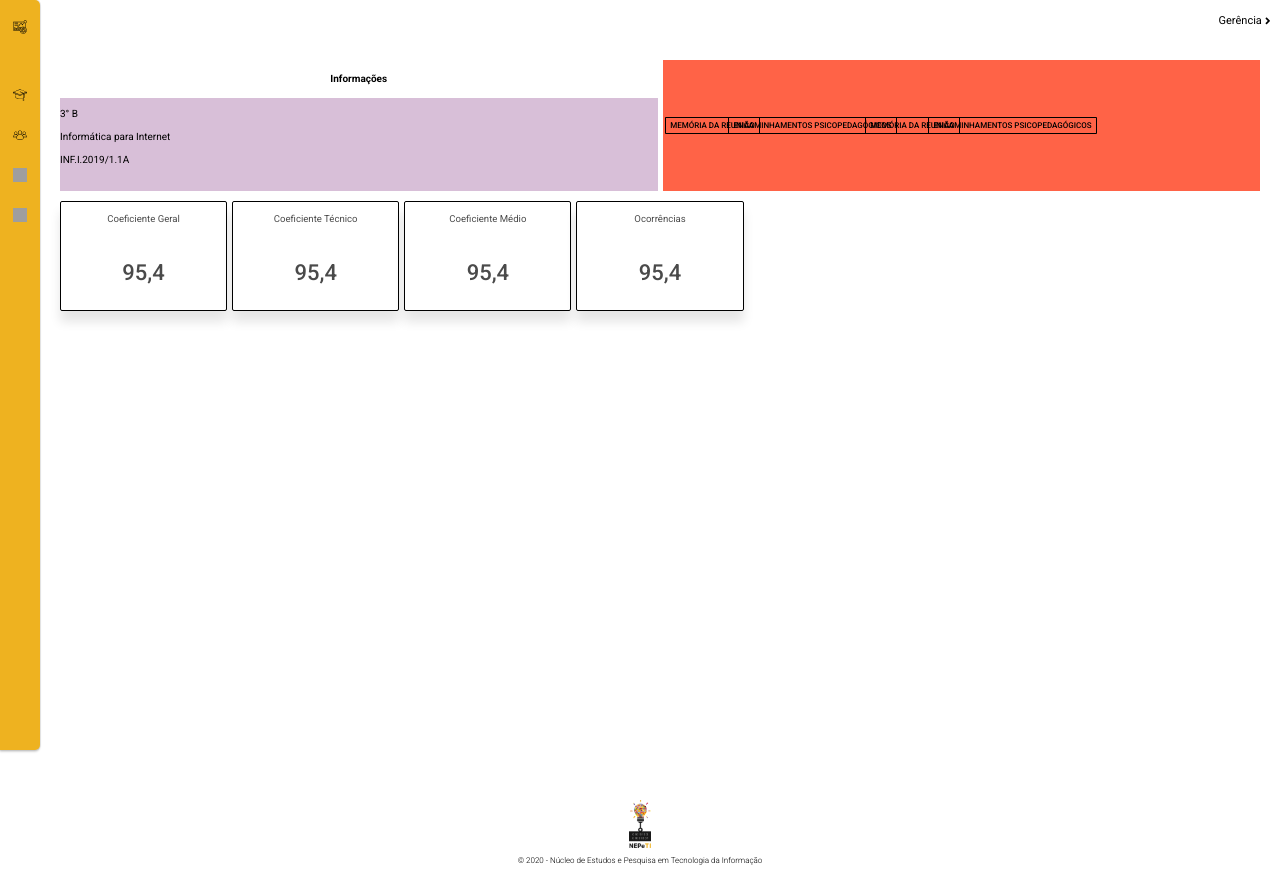
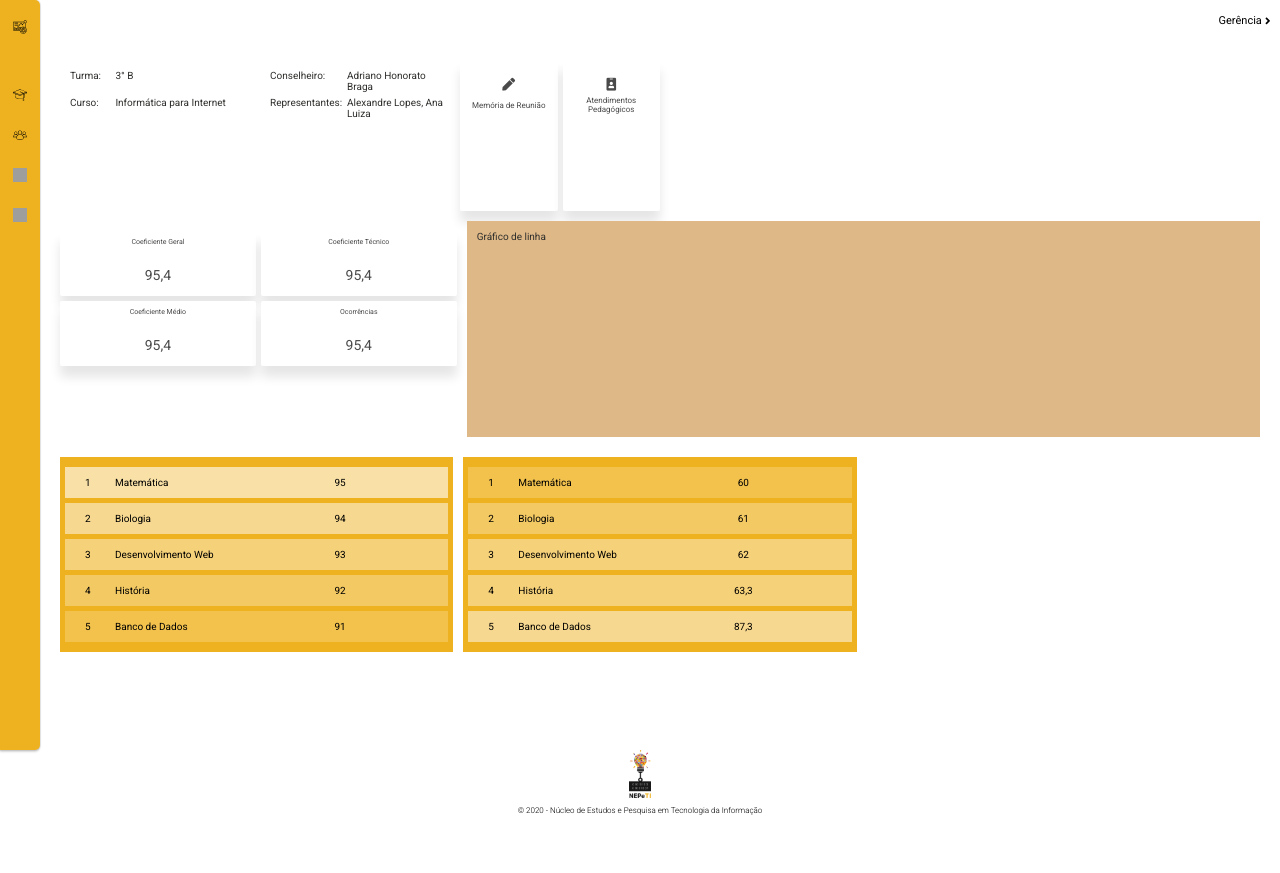
Before and after one commit to AlexandreL0pes/Aconselha, a PHP site: page /public_html/turma.html in a window 1280 px wide. After the commit the page ends 815 px from the top, so only its background shows below. Run offline with PHP 8.4, Linux system fonts and the light colour scheme; some libraries are stand-ins or nearby versions; grey boxes are pictures that could not be loaded.

Commit message:
Adição do local para o gráfico

```diff
--- a/public_html/assets/css/index.css
+++ b/public_html/assets/css/index.css
@@ -20,7 +20,7 @@
 body {
   margin: 0;
   padding: 0;
-  color: black;
+  color: #2f2f2d;
   font-family: "Roboto", sans-serif;
   font-size: 0.75rem;
   font-weight: 500;
@@ -242,6 +242,8 @@ html {
   /* background-color: #8fd4d9; */
   /* padding-left: 40px; */
   margin: 20px;
+  display: grid;
+  row-gap: 10px;
 }
 
 .main-header {
--- a/public_html/assets/css/turma.css
+++ b/public_html/assets/css/turma.css
@@ -1,10 +1,161 @@
-.title-turma {
+.head-turma {
+  display: grid;
+  grid-template-columns: repeat(auto-fill, minmax(200px, 1fr));
+  /* grid-template-rows: repeat(auto-fill, minmax(60px, 1fr)); */
+  grid-template-rows: 1fr;
+  font-size: 10px;
+
+  font-weight: normal;
+}
+.info-turma {
+  display: grid;
+  grid-template-columns: 1fr;
+  /* grid-template-rows: repeat(auto-fit, minmax(10px, 1fr)); */
+  grid-template-rows: repeat(3, 2em);
+  /* align-content: center;
+  justify-content: center; */
+  display: grid;
+  grid-template-columns: 0.3fr 1fr;
+  grid-template-rows: repeat(auto-fill, minmax(20px, 1fr));
+  /* align-items: center; */
+  /* grid-auto-flow: row; */
+  grid-gap: 5px;
+  padding: 10px;
+}
+
+.info-turma p {
+  font-size: 1em;
+  font-weight: 400;
+}
+
+.info {
+  display: grid;
+  grid-template-columns: 0.4fr 1fr;
+  grid-template-rows: repeat(auto-fill, minmax(20px, 1fr));
+  /* align-items: center; */
+  /* grid-auto-flow: row; */
+  grid-gap: 5px;
+  padding: 10px;
+}
+
+.actions {
+  display: grid;
+  grid-template-columns: repeat(auto-fill, minmax(80px, 1fr));
+  /* grid-template-rows: minmax(50px, 1fr) minmax(50px, 1fr); */
+  grid-gap: 5px;
+  font-size: 8px;
+}
+.actions .action-card {
+  display: grid;
+  grid-template-rows: repeat(auto-fill, minmax(30px, 1fr));
+  align-items: center;
+  justify-items: center;
+  text-align: center;
+  place-items: center;
+
+  background-color: #fff;
+  border-radius: 2px;
+  box-shadow: 0 0.5em 1em -0.125em rgba(10, 10, 10, 0.1),
+    0 0 0 1px rgba(10, 10, 10, 0.02);
+  color: #4a4a4a;
+  box-shadow: 0 11px 11px 0 rgba(0, 0, 0, 0.1);
+  transition: box-shadow ease-in-out 0.4s;
+
+  cursor: pointer;
+}
+
+.actions .action-card .logo {
+  /* height: 1.6em; */
+  font-size: 1.6em;
+  margin-top: 20px;
+}
+
+.overview {
+  display: grid;
+  grid-template-columns: minmax(50px, 1fr) 2fr;
+  /* grid-template-rows: repeat(auto-fill, minmax(60px, 1fr)); */
+  /* grid-template-rows: 1fr; */
+  font-size: 10px;
+  font-weight: normal;
+  grid-gap: 10px;
+}
+
+.info-card {
+  background-color: #fff;
+  border-radius: 2px;
+  box-shadow: 0 0.5em 1em -0.125em rgba(10, 10, 10, 0.1),
+    0 0 0 1px rgba(10, 10, 10, 0.02);
+  color: #4a4a4a;
+  grid-gap: 0;
+  box-shadow: 0 11px 11px 0 rgba(0, 0, 0, 0.1);
+  transition: box-shadow ease-in-out 0.4s;
+}
+
+.info-cards {
+  display: grid;
+  grid-column: 1/1;
+  grid-template-columns: repeat(2, minmax(50px, 1fr));
+  grid-template-rows: repeat(auto-fill, minmax(50px, 1fr));
+  grid-gap: 5px;
+  margin-top: 10px;
+}
+
+.info-card {
+  display: grid;
+  align-items: center;
+  justify-items: center;
+  grid-template-rows: repeat(auto-fill, 15px 1fr);
+  background-color: #fff;
+  border-radius: 2px;
+  box-shadow: 0 0.5em 1em -0.125em rgba(10, 10, 10, 0.1),
+    0 0 0 1px rgba(10, 10, 10, 0.02);
+  color: #4a4a4a;
+  margin: 0px;
+  padding: 0px;
+  grid-gap: 0;
+  box-shadow: 0 11px 11px 0 rgba(0, 0, 0, 0.1);
+  transition: box-shadow ease-in-out 0.4s;
+}
+
+.info-card .titulo {
+  display: grid;
+  font-size: 14px;
+  font-weight: 400;
+  align-content: center;
+}
+
+.info-card .subtitulo {
+  display: grid;
+  font-size: 0.7em;
+  font-weight: 400;
+  align-content: initial;
+}
+
+.overview .grafico {
+  background: burlywood;
+  /* grid-column: 2/ span 2;
+  grid-row: 1/span 2; */
+  padding: 10px;
+}
+.overview .graficoLinha {
+  width: 80%;
+  height: 20%;
+}
+
+.materias {
+  display: grid;
+  grid-template-columns: repeat(3, minmax(150px, 1fr));
+  font-size: 10px;
+  font-weight: normal;
+  grid-gap: 10px;
+}
+/* .title-turma {
   font-size: 1em;
 }
 
 .head-turma {
   display: grid;
-  grid-template-columns: 1fr 1fr;
+  grid-template-columns: .6fr 1fr;
   grid-template-rows: repeat(auto-fill, minmax(50px, 1fr));
   font-size: 10px;
   grid-gap: 5px;
@@ -13,22 +164,19 @@
 
 .info-turma {
   display: grid;
+  grid-template-rows: repeat(auto-fill, minmax(20px, 1fr));
 }
-.info-turma .title {
-  text-align: center;
-}
+
 .info-turma .info {
   display: grid;
-  grid-template-rows: repeat(auto-fill, minmax(20px, 1fr));
-  /* grid-template-columns: 5em 1fr; */
+  grid-template-rows: repeat(auto-fill, minmax(30px, 1fr));
+  grid-template-columns: 5em 1fr;
   font-size: 10px;
   background-color: thistle;
-  /* padding: 10px; */
 }
 
 .actions {
   display: grid;
-  grid-template-columns: repeat(auto-fill, 100px);
   align-items: center;
   justify-items: center;
   background-color: tomato;
@@ -36,8 +184,8 @@
 
 a.button {
   display: inline-block;
-  /* padding: 0.35em 1.2em;
-  margin: 0 0.3em 0.3em 0; */
+  padding: 0.35em 1.2em;
+  margin: 0 0.3em 0.3em 0;
   border: 0.1em solid black;
   border-radius: 0.12em;
   box-sizing: border-box;
@@ -55,8 +203,8 @@ a.button:hover {
 }
 .info-cards {
   display: grid;
-  grid-template-columns: repeat(auto-fill, minmax(150px, 1fr));
-  grid-template-rows: repeat(auto-fill, minmax(110px, 1fr));
+  grid-template-columns: repeat(auto-fill, minmax(100px, 1fr));
+  grid-template-rows: repeat(auto-fill, minmax(70px, 1fr));
   grid-gap: 5px;
   margin-top: 10px;
 }
@@ -90,4 +238,108 @@ a.button:hover {
 	font-size: .8em;
 	font-weight: 400;
 	align-content: initial;
+} */
+
+/* Lista */
+
+.list ul {
+  position: relative;
+  /* width: 200px; */
+  /* margin: 100px auto 0; */
+  padding: 5px;
+  box-sizing: border-box;
+  background: #eeb220;
+  /* box-shadow: inset 0 0 15px rgba(0, 0, 0, 0); */
 }
+
+.list ul li {
+  display: flex;
+  background: rgba(255, 255, 255, 0.1);
+  padding: 10px 20px;
+  list-style: none;
+  color: black;
+  margin: 5px 0;
+  transition: 0.5s;
+}
+
+.list ul li:nth-child(1) {
+  background: rgba(255, 255, 255, 0.6);
+}
+.list ul li:nth-child(2) {
+  background: rgba(255, 255, 255, 0.5);
+}
+.list ul li:nth-child(3) {
+  background: rgba(255, 255, 255, 0.4);
+}
+.list ul li:nth-child(4) {
+  background: rgba(255, 255, 255, 0.3);
+}
+.list ul li:nth-child(5) {
+  background: rgba(255, 255, 255, 0.2);
+}
+.list ul li span:nth-child(1) {
+  width: 30px;
+}
+.list ul li span:nth-child(2) {
+  width: 200px;
+}
+.list ul li span:nth-child(3) {
+  width: 50px;
+  text-align: center;
+}
+
+.list ul li:hover {
+  transform: scale(1.04);
+  background: transparent;
+}
+
+/* Reverse List */
+.list-reverse ul {
+  position: relative;
+  /* width: 200px; */
+  /* margin: 100px auto 0; */
+  padding: 5px;
+  box-sizing: border-box;
+  background: #eeb220;
+  /* box-shadow: inset 0 0 15px rgba(0, 0, 0, 0); */
+}
+.list-reverse ul li {
+  display: flex;
+  background: rgba(255, 255, 255, 0.1);
+  padding: 10px 20px;
+  list-style: none;
+  color: black;
+  margin: 5px 0;
+  transition: 0.5s;
+}
+
+.list-reverse ul li:nth-child(5) {
+  background: rgba(255, 255, 255, 0.5);
+}
+.list-reverse ul li:nth-child(4) {
+  background: rgba(255, 255, 255, 0.4);
+}
+.list-reverse ul li:nth-child(3) {
+  background: rgba(255, 255, 255, 0.4);
+}
+.list-reverse ul li:nth-child(2) {
+  background: rgba(255, 255, 255, 0.3);
+}
+.list-reverse ul li:nth-child(1) {
+  background: rgba(255, 255, 255, 0.2);
+}
+.list-reverse ul li span:nth-child(1) {
+  width: 30px;
+}
+.list-reverse ul li span:nth-child(2) {
+  width: 200px;
+}
+.list-reverse ul li span:nth-child(3) {
+  width: 50px;
+  text-align: center;
+}
+
+.list-reverse ul li:hover {
+  transform: scale(1.04);
+  background: transparent;
+}
--- /dev/null
+++ b/public_html/assets/js/exampleChart.js
@@ -0,0 +1,91 @@
+let createChart = () => {
+  let ctx = document.getElementById("myChart").getContext("2d");
+  var myChart = new Chart(ctx, {
+    type: "bar",
+    data: {
+      labels: ["Red", "Blue", "Yellow", "Green", "Purple", "Orange"],
+      datasets: [
+        {
+          label: "# of Votes",
+          data: [12, 19, 3, 5, 2, 3],
+          backgroundColor: [
+            "rgba(255, 99, 132, 0.2)",
+            "rgba(54, 162, 235, 0.2)",
+            "rgba(255, 206, 86, 0.2)",
+            "rgba(75, 192, 192, 0.2)",
+            "rgba(153, 102, 255, 0.2)",
+            "rgba(255, 159, 64, 0.2)",
+          ],
+          borderColor: [
+            "rgba(255, 99, 132, 1)",
+            "rgba(54, 162, 235, 1)",
+            "rgba(255, 206, 86, 1)",
+            "rgba(75, 192, 192, 1)",
+            "rgba(153, 102, 255, 1)",
+            "rgba(255, 159, 64, 1)",
+          ],
+          borderWidth: 1,
+        },
+      ],
+    },
+    options: {
+      responsive: true,
+      scales: {
+        yAxes: [
+          {
+            ticks: {
+              beginAtZero: true,
+            },
+          },
+        ],
+      },
+    },
+  });
+};
+
+let createLineChart = () => {
+  let ctx = document.getElementById("myLineChart").getContext("2d");
+  var myChart = new Chart(ctx, {
+    type: "line",
+    data: {
+      labels: ["Red", "Blue", "Yellow", "Green", "Purple", "Orange"],
+      datasets: [
+        {
+          label: "# of Votes",
+          data: [12, 19, 3, 5, 2, 3],
+          backgroundColor: [
+            "rgba(255, 99, 132, 0.2)",
+            "rgba(54, 162, 235, 0.2)",
+            "rgba(255, 206, 86, 0.2)",
+            "rgba(75, 192, 192, 0.2)",
+            "rgba(153, 102, 255, 0.2)",
+            "rgba(255, 159, 64, 0.2)",
+          ],
+          borderColor: [
+            "rgba(255, 99, 132, 1)",
+            "rgba(54, 162, 235, 1)",
+            "rgba(255, 206, 86, 1)",
+            "rgba(75, 192, 192, 1)",
+            "rgba(153, 102, 255, 1)",
+            "rgba(255, 159, 64, 1)",
+          ],
+          borderWidth: 1,
+        },
+      ],
+    },
+    options: {
+      responsive: true,
+      scales: {
+        yAxes: [
+          {
+            ticks: {
+              beginAtZero: true,
+            },
+          },
+        ],
+      },
+    },
+  });
+};
+createChart();
+createLineChart();
--- a/public_html/turma.html
+++ b/public_html/turma.html
@@ -16,6 +16,7 @@
       rel="stylesheet"
       href="https://unpkg.com/bulma@0.8.0/css/bulma.min.css"
     /> -->
+    <script src="https://cdnjs.cloudflare.com/ajax/libs/Chart.js/2.9.3/Chart.min.js"></script>
   </head>
   <body>
     <div class="grid-container">
@@ -92,20 +93,31 @@
       <main class="main">
         <div class="head-turma">
           <div class="info-turma">
-            <h4 class="title">Informações</h4>
+            <span>Turma:</span><span>3° B</span>
+            <span>Curso:</span><span>Informática para Internet</span>
+          </div>
           <div class="info">
-                <p>3° B</p>
-                <p>Informática para Internet</p>
-                <p>INF.I.2019/1.1A</p>
+            <span>Conselheiro: </span>
+            <span>Adriano Honorato Braga</span>
+            <span>Representantes:</span>
+            <span>Alexandre Lopes, Ana Luiza</span>
+          </div>
+          <div class="actions">
+            <div class="action-card">
+              <!-- <img src="./assets/images/config.svg" alt="" class="logo" />  -->
+              <i class="fas fa-pen logo"></i>
+              <p class="subtitulo">Memória de Reunião</p>
+            </div>
+            <div class="action-card">
+              <p class="titulo">
+                <i class="fas fa-id-badge logo"></i>
+              </p>
+              <p class="subtitulo">Atendimentos Pedagógicos</p>
             </div>
           </div>
-          <div class="actions">
-            <a class="button" href="#">Memória da Reunião</a>
-            <a class="button" href="#">Encaminhamentos Psicopedagógicos</a>
-            <a class="button" href="#">Memória da Reunião</a>
-            <a class="button" href="#">Encaminhamentos Psicopedagógicos</a>
         </div>
-        </div>
+
+        <div class="overview">
           <div class="info-cards">
             <div class="info-card">
               <p class="subtitulo">Coeficiente Geral</p>
@@ -124,8 +136,73 @@
               <p class="titulo">95,4</p>
             </div>
           </div>
+          <div class="grafico">
+            <div>Gráfico de linha</div>
+            <!-- <div class="teste">Olaaaaaaaaaaaaaaaaaaaaaaaaaaaaaaaaaaa</div> -->
+          </div>
+        </div>
+
+        <div class="materias">
+          <div class="list">
+            <ul>
+              <li>
+                <span class="number">1</span>
+                <span class="name">Matemática</span>
+                <span class="points">95</span>
+              </li>
+              <li>
+                <span class="number">2</span>
+                <span class="name">Biologia</span>
+                <span class="points">94</span>
+              </li>
+              <li>
+                <span class="number">3</span>
+                <span class="name">Desenvolvimento Web</span>
+                <span class="points">93</span>
+              </li>
+              <li>
+                <span class="number">4</span>
+                <span class="name">História</span>
+                <span class="points">92</span>
+              </li>
+              <li>
+                <span class="number">5</span>
+                <span class="name">Banco de Dados</span>
+                <span class="points">91</span>
+              </li>
+            </ul>
+          </div>
+          <div class="list-reverse">
+            <ul>
+              <li>
+                <span class="number">1</span>
+                <span class="name">Matemática</span>
+                <span class="points">60</span>
+              </li>
+              <li>
+                <span class="number">2</span>
+                <span class="name">Biologia</span>
+                <span class="points">61</span>
+              </li>
+              <li>
+                <span class="number">3</span>
+                <span class="name">Desenvolvimento Web</span>
+                <span class="points">62</span>
+              </li>
+              <li>
+                <span class="number">4</span>
+                <span class="name">História</span>
+                <span class="points">63,3</span>
+              </li>
+              <li>
+                <span class="number">5</span>
+                <span class="name">Banco de Dados</span>
+                <span class="points">87,3</span>
+              </li>
+            </ul>
+          </div>
+        </div>
       </main>
-        </div>
 
       <footer class="footer">
         <div class="footer__copyright"></div>
@@ -145,4 +222,5 @@
   </body>
   <script src="./assets/js/index.js"></script>
   <script src="./assets/js/dropdown.js"></script>
+  <script src="./assets/js/exampleChart.js"></script>
 </html>
```
Lines whose indentation alone changed are shown as unchanged.
